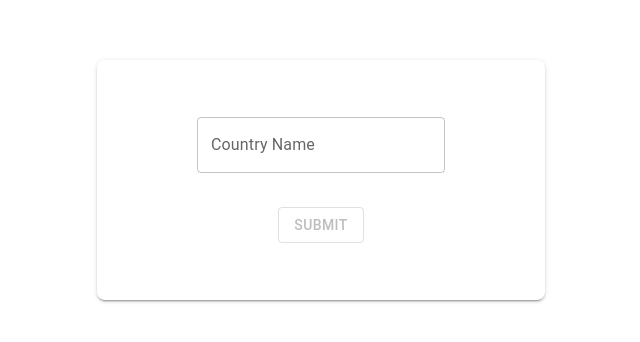
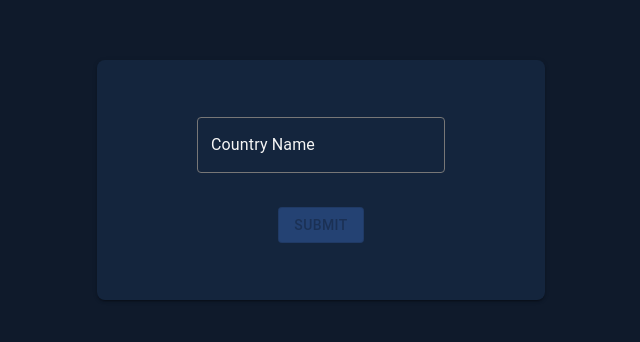
Before and after one commit to kevkanae/assignment1, a React (Create React App) app: page / in a window 1280 px wide. Shown: the part 220-562 px from the top of the page, without its empty margins (319-959 px from the left). Built offline with nearby package versions, Linux system fonts and the light colour scheme.

Commit message:
Fixed ui bugs

```diff
--- a/src/components/CountryCard.tsx
+++ b/src/components/CountryCard.tsx
@@ -7,6 +7,7 @@ import {
   Typography,
 } from "@mui/material";
 import { ICountryDetails } from "../interfaces/CountryDetails";
+import { buttonStyles } from "../styles/ButtonStyles";
 import { flexCol } from "../styles/flex";
 
 interface ICountryCardProps {
@@ -18,7 +19,6 @@ const CountryCard = (props: ICountryCardProps) => {
   return (
     <Card
       sx={{
-        height: "77vh",
         width: "35vw",
         backgroundColor: "#14253d",
         borderRadius: 3,
@@ -46,7 +46,12 @@ const CountryCard = (props: ICountryCardProps) => {
           }}
         >
           <Typography
-            sx={{ fontSize: 21, fontWeight: 600, color: "white" }}
+            sx={{
+              fontSize: 21,
+              fontWeight: 600,
+              color: "white",
+              textAlign: "center",
+            }}
             gutterBottom
           >
             {props.data.name.official}
@@ -77,17 +82,7 @@ const CountryCard = (props: ICountryCardProps) => {
           <Button
             size="medium"
             sx={{
-              fontSize: 14,
-              backgroundColor: "#244273",
-              color: "#E5F0FF",
-              "&:hover": {
-                backgroundColor: "#4B6498",
-                boxShadow: "none",
-              },
-              "&:active": {
-                boxShadow: "none",
-                backgroundColor: "#4B6498",
-              },
+              ...buttonStyles,
             }}
             onClick={() => props.getWeatherSignal()}
           >
--- a/src/components/WeatherCard.tsx
+++ b/src/components/WeatherCard.tsx
@@ -1,14 +1,11 @@
 import {
   Box,
-  Button,
   Card,
-  CardActions,
   CardContent,
   CircularProgress,
   Typography,
 } from "@mui/material";
-import { error } from "console";
-import { isError, useQuery } from "react-query";
+import { useQuery } from "react-query";
 import { IWeatherDetails } from "../interfaces/WeatherDetails";
 import { getWeatherDetailsAPI } from "../services/GetWeatherDetails";
 import { flexCol, flexRow } from "../styles/flex";
@@ -28,8 +25,8 @@ const WeatherCard = (props: IWeatherProps) => {
     <Card
       sx={{
         visibility: props.setVisiblity ? "visible" : "hidden",
+        width: "35vw",
         color: "#f2ffff",
-        width: "35vw",
         backgroundColor: "#14253d",
         borderRadius: 3,
         p: "1rem",
--- a/src/pages/Details.tsx
+++ b/src/pages/Details.tsx
@@ -56,6 +56,7 @@ const Details = () => {
           justifyContent: "center",
           height: "100vh",
           width: "100vw",
+          backgroundColor: "#14253d",
         }}
       >
         <CircularProgress
--- a/src/pages/Home.tsx
+++ b/src/pages/Home.tsx
@@ -1,6 +1,8 @@
 import { Box, TextField, Button } from "@mui/material";
 import React, { useState } from "react";
 import { useNavigate } from "react-router-dom";
+import { buttonStyles } from "../styles/ButtonStyles";
+import { countryNameStyles } from "../styles/InputStyles";
 
 const Home = () => {
   let navigate = useNavigate();
@@ -20,6 +22,7 @@ const Home = () => {
         justifyContent: "center",
         height: "100vh",
         width: "100vw",
+        backgroundColor: "#0f1a2b",
       }}
     >
       <Box
@@ -33,6 +36,8 @@ const Home = () => {
           width: "35vw",
           borderRadius: 2,
           p: "1.4rem",
+          color: "#f2ffff",
+          backgroundColor: "#14253d",
         }}
       >
         <TextField
@@ -40,9 +45,15 @@ const Home = () => {
           label="Country Name"
           onChange={handleChange}
           value={country}
+          sx={{
+            ...countryNameStyles,
+          }}
         />
         <Button
           variant="outlined"
+          sx={{
+            ...buttonStyles,
+          }}
           disabled={country === ""}
           onClick={handleSubmit}
         >
--- /dev/null
+++ b/src/styles/ButtonStyles.ts
@@ -0,0 +1,13 @@
+export const buttonStyles = {
+  fontSize: 14,
+  backgroundColor: "#244273",
+  color: "#E5F0FF",
+  "&:hover": {
+    backgroundColor: "#4B6498",
+    boxShadow: "none",
+  },
+  "&:active": {
+    boxShadow: "none",
+    backgroundColor: "#4B6498",
+  },
+};
--- /dev/null
+++ b/src/styles/InputStyles.ts
@@ -0,0 +1,23 @@
+export const countryNameStyles = {
+  input: { color: "whitesmoke" },
+  "& label": {
+    color: "whitesmoke",
+  },
+  "& label.Mui-focused": {
+    color: "whitesmoke",
+  },
+  "& .MuiInput-underline:after": {
+    borderBottomColor: "white",
+  },
+  "& .MuiOutlinedInput-root": {
+    "& fieldset": {
+      borderColor: "#777",
+    },
+    "&:hover fieldset": {
+      borderColor: "white",
+    },
+    "&.Mui-focused fieldset": {
+      borderColor: "white",
+    },
+  },
+};
```
